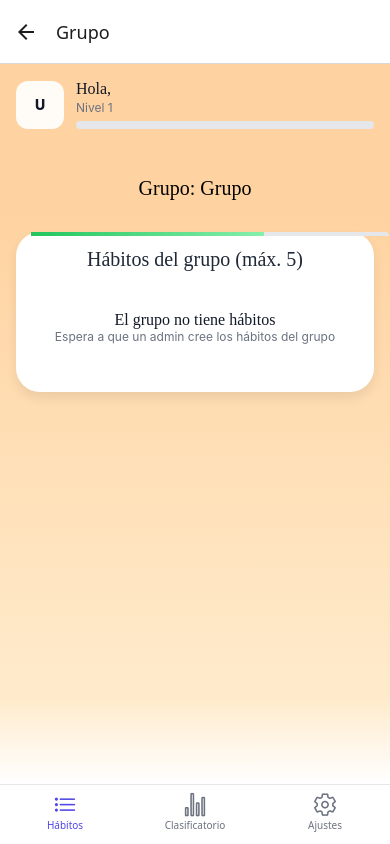
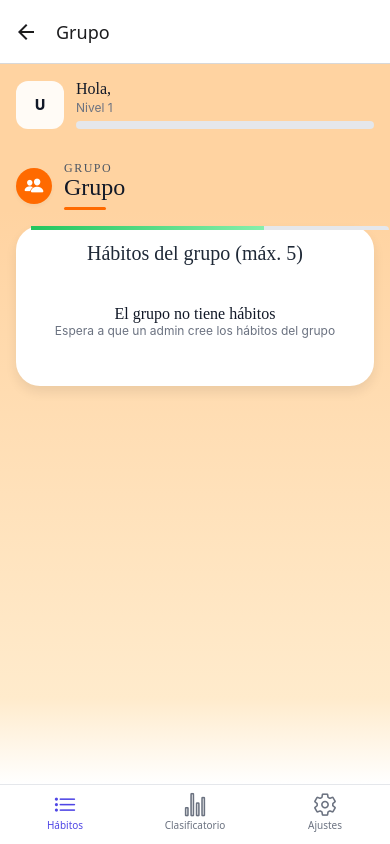
Before and after one commit to claudiomavi/habbits-app, a React Native app: screen /GroupDetail in a window 390 px wide. Built offline with nearby package versions, Linux system fonts and the light colour scheme; a web font is replaced by a local one.

Commit message:
UPDATED UI

```diff
--- a/src/components/templates/GroupDetailTemplate.jsx
+++ b/src/components/templates/GroupDetailTemplate.jsx
@@ -40,7 +40,14 @@ export function GroupDetailTemplate({ groupId }) {
 	}, [profile?.character_id, profile?.level, profile?.avatar])
 
 	const Title = (
-		<View style={{ padding: 16, backgroundColor: '#FFD3A1', gap: 32 }}>
+		<View
+			style={{
+				paddingTop: 16,
+				paddingHorizontal: 16,
+				backgroundColor: '#FFD3A1',
+				gap: 16,
+			}}
+		>
 			<HeaderBar
 				name={profile?.display_name}
 				initial={profile?.display_name}
@@ -48,7 +55,25 @@ export function GroupDetailTemplate({ groupId }) {
 				level={profile?.level ?? 1}
 				avatarUri={avatarUri}
 			/>
-			<Text style={styles.title}>Grupo: {groupName}</Text>
+			<View style={styles.groupHeader}>
+				<View style={styles.groupIconCircle}>
+					<Ionicons
+						name="people"
+						size={20}
+						color={colors.white}
+					/>
+				</View>
+				<View style={{ flex: 1 }}>
+					<Text style={styles.groupLabel}>GRUPO</Text>
+					<Text
+						style={styles.groupNameTitle}
+						numberOfLines={2}
+					>
+						{groupName}
+					</Text>
+					<View style={styles.groupAccent} />
+				</View>
+			</View>
 		</View>
 	)
 
@@ -109,10 +134,42 @@ export function GroupDetailTemplate({ groupId }) {
 const { colors, typography, radii } = require('../../styles/theme')
 
 const styles = StyleSheet.create({
-	title: {
-		fontSize: typography.size.xl,
+	groupHeader: {
+		flexDirection: 'row',
+		alignItems: 'center',
+		gap: 12,
+	},
+	groupIconCircle: {
+		width: 36,
+		height: 36,
+		borderRadius: 18,
+		alignItems: 'center',
+		justifyContent: 'center',
+		backgroundColor: colors.orange,
+		shadowColor: 'rgba(0,0,0,0.2)',
+		shadowOpacity: 0.2,
+		shadowRadius: 4,
+		shadowOffset: { width: 0, height: 2 },
+		elevation: 2,
+	},
+	groupLabel: {
+		fontSize: typography.size.xs,
 		fontFamily: typography.family.bold,
-		textAlign: 'center',
+		letterSpacing: 1.5,
+		color: colors.gray600,
+	},
+	groupNameTitle: {
+		fontSize: typography.size.h2,
+		fontFamily: typography.family.extrabold,
+		color: colors.black,
+		marginTop: -2,
+	},
+	groupAccent: {
+		marginTop: 6,
+		width: 42,
+		height: 3,
+		backgroundColor: colors.orange,
+		borderRadius: radii.full,
 	},
 	subtitle: { fontSize: typography.size.xs, color: colors.gray500 },
 	sectionTitle: {
```
